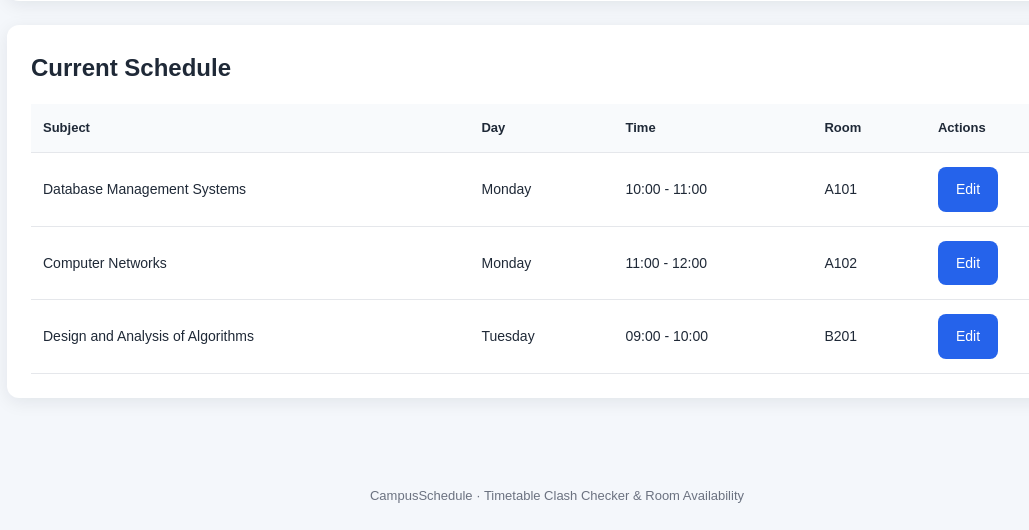
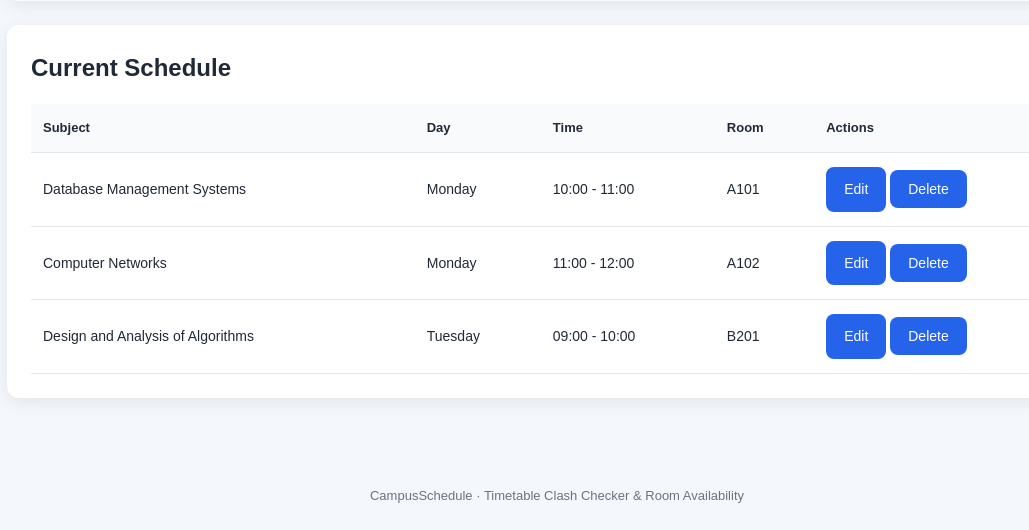
Before and after one commit to Aditya1546/CampusSchedule, a Flask app: page / in a window 1280 px wide. Shown: the part 904-1434 px from the top of the page, without its empty margins (83-1112 px from the left). Run offline with Flask 3, Linux system fonts and the light colour scheme; data comes from the database, SQL or seed files in the repository.

Commit message:
feat: add timetable deletion

```diff
--- a/app.py
+++ b/app.py
@@ -182,6 +182,23 @@ def edit_schedule(schedule_id):
 
     return render_template("edit.html", item=item)
 
+@app.route("/delete/<int:schedule_id>", methods=["POST"])
+def delete_schedule(schedule_id):
+    connection = sqlite3.connect("schedule.db")
+
+    result = connection.execute(
+        "DELETE FROM schedule WHERE id = ?",
+        (schedule_id,),
+    )
+
+    connection.commit()
+    connection.close()
+
+    if result.rowcount == 0:
+        return "Schedule entry not found.", 404
+
+    return redirect("/")
+
 @app.route("/availability", methods=["GET", "POST"])
 def availability():
     result = None
--- a/templates/index.html
+++ b/templates/index.html
@@ -100,10 +100,24 @@
                 <td>{{ item["start"] }} - {{ item["end"] }}</td>
                 <td>{{ item["room"] }}</td>
                 <td>
-                  <a href="/edit/{{ item['id'] }}" class="button-link">
-                    Edit
-                  </a>
+                    <a href="/edit/{{ item['id'] }}" class="button-link">
+                        Edit
+                    </a>
+
+                    <form
+                        method="POST"
+                        action="/delete/{{ item['id'] }}"
+                        style="display: inline;"
+                    >
+                        <button
+                            type="submit"
+                            onclick="return confirm('Are you sure you want to delete this entry?');"
+                        >
+                            Delete
+                        </button>
+                    </form>
                 </td>
+
               </tr>
 
               {% endfor %}
```
